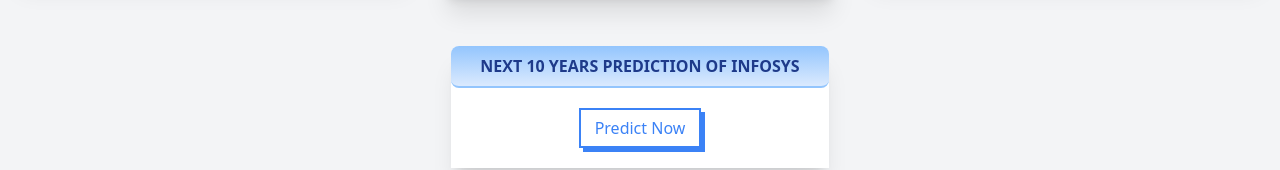
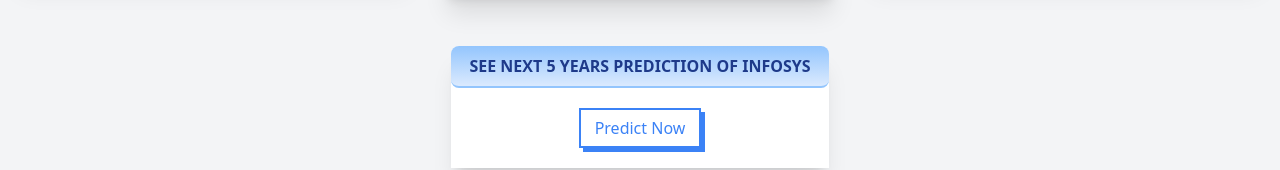
Before and after one commit to SubhanuSRoy/hackfest-project, a Next.js app: page / in a window 1280 px wide. Shown: the part 366-536 px from the top of the page. Built offline with nearby package versions, Linux system fonts and the light colour scheme.

Commit message:
typo fix

```diff
--- a/components/CompanySearch/CompanySearch.js
+++ b/components/CompanySearch/CompanySearch.js
@@ -177,7 +177,7 @@
                 <div className="bg-white border-transparent rounded-lg shadow-xl">
                   <div className="bg-gradient-to-b from-blue-300 to-blue-100 uppercase text-center text-blue-800 border-b-2 border-blue-300 rounded-lg p-2">
                     <h className="font-bold uppercase text-blue-900 text-center">
-                      Next 10 years prediction of {compKeyword}
+                      See next 5 years prediction of {compKeyword}
                     </h>
                   </div>
                   <div className="p-5 bg-white flex items-center justify-center">
```
